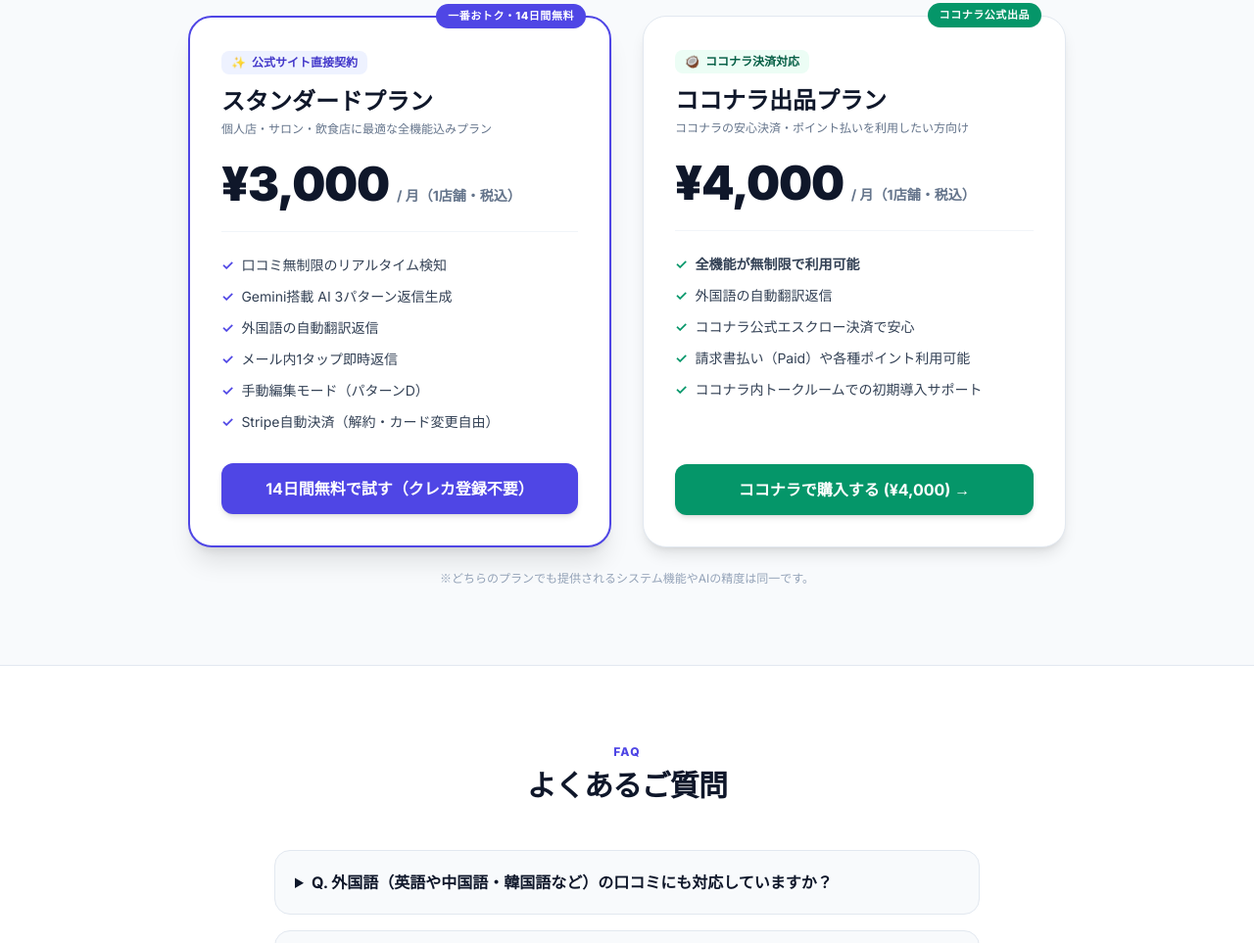
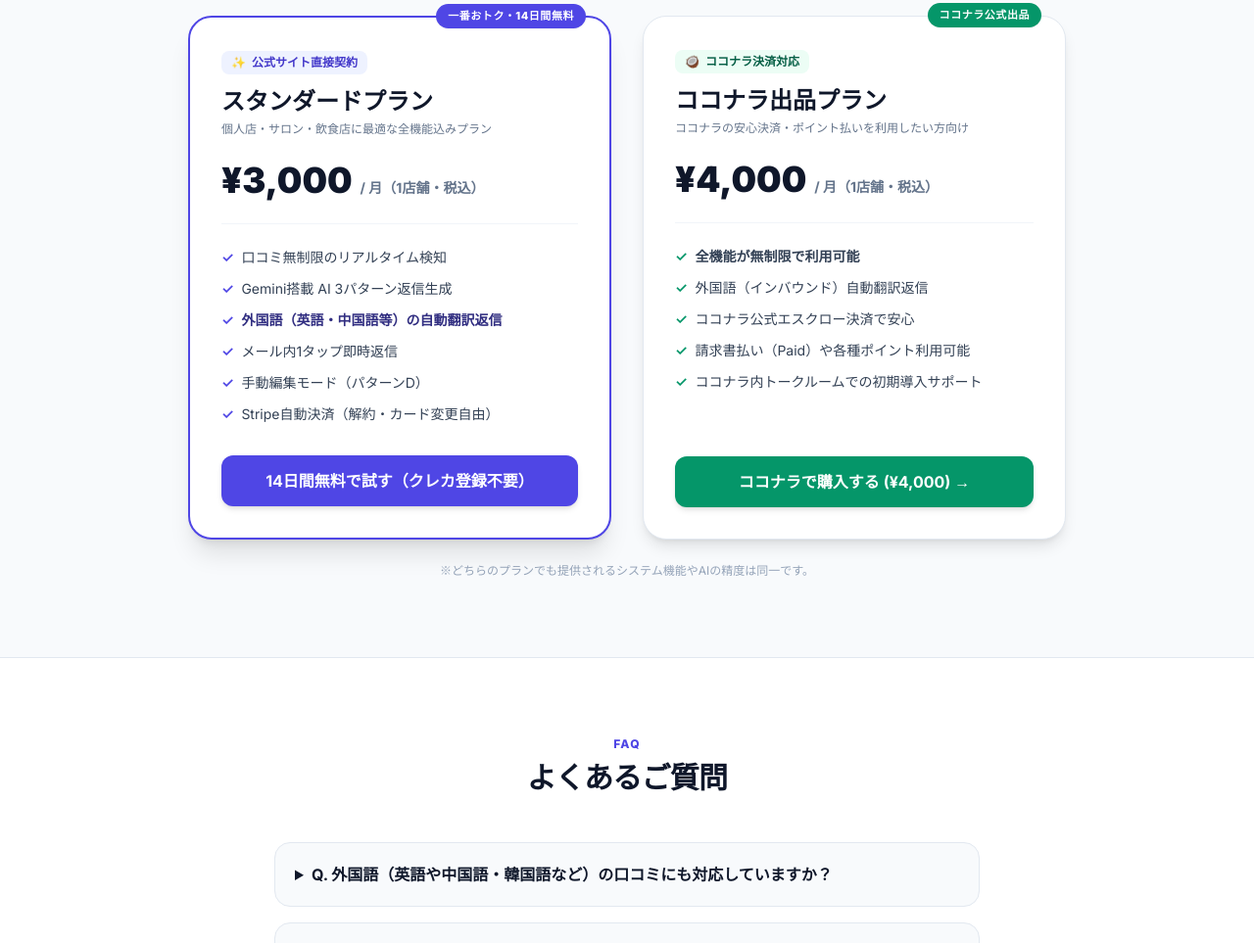
Before and after one commit to ClosetMan2026/review-pilot, a website: page index.html in a window 1280 px wide. Shown: the part 3465-4428 px from the top of the page at 98% size. Drawn offline with nearby package versions, Linux system fonts and the light colour scheme.

Commit message:
revert: restore to original state when multilingual support was first added

```diff
--- a/index.html
+++ b/index.html
@@ -329,7 +329,7 @@
             <p class="text-xs text-slate-500 mb-6">個人店・サロン・飲食店に最適な全機能込みプラン</p>
 
             <div class="flex items-baseline gap-2 mb-6 pb-6 border-b border-slate-100">
-              <span class="text-4xl sm:text-5xl font-black text-slate-900 tracking-tight">¥3,000</span>
+              <span class="text-4xl font-black text-slate-900">¥3,000</span>
               <span class="text-sm font-bold text-slate-500">/ 月（1店舗・税込）</span>
             </div>
 
@@ -340,8 +340,8 @@
               <li class="flex items-center gap-2">
                 <span class="text-indigo-600 font-bold">✓</span> Gemini搭載 AI 3パターン返信生成
               </li>
-              <li class="flex items-center gap-2">
-                <span class="text-indigo-600 font-bold">✓</span> 外国語の自動翻訳返信
+              <li class="flex items-center gap-2 font-bold text-indigo-900">
+                <span class="text-indigo-600 font-bold">✓</span> 外国語（英語・中国語等）の自動翻訳返信
               </li>
               <li class="flex items-center gap-2">
                 <span class="text-indigo-600 font-bold">✓</span> メール内1タップ即時返信
@@ -374,7 +374,7 @@
             <p class="text-xs text-slate-500 mb-6">ココナラの安心決済・ポイント払いを利用したい方向け</p>
 
             <div class="flex items-baseline gap-2 mb-6 pb-6 border-b border-slate-100">
-              <span class="text-4xl sm:text-5xl font-black text-slate-900 tracking-tight">¥4,000</span>
+              <span class="text-4xl font-black text-slate-900">¥4,000</span>
               <span class="text-sm font-bold text-slate-500">/ 月（1店舗・税込）</span>
             </div>
 
@@ -383,7 +383,7 @@
                 <span class="text-emerald-600 font-bold">✓</span> <strong>全機能が無制限で利用可能</strong>
               </li>
               <li class="flex items-center gap-2">
-                <span class="text-emerald-600 font-bold">✓</span> 外国語の自動翻訳返信
+                <span class="text-emerald-600 font-bold">✓</span> 外国語（インバウンド）自動翻訳返信
               </li>
               <li class="flex items-center gap-2">
                 <span class="text-emerald-600 font-bold">✓</span> ココナラ公式エスクロー決済で安心
```
Also changed, not shown: public/index.html (+5 -5 lines).
